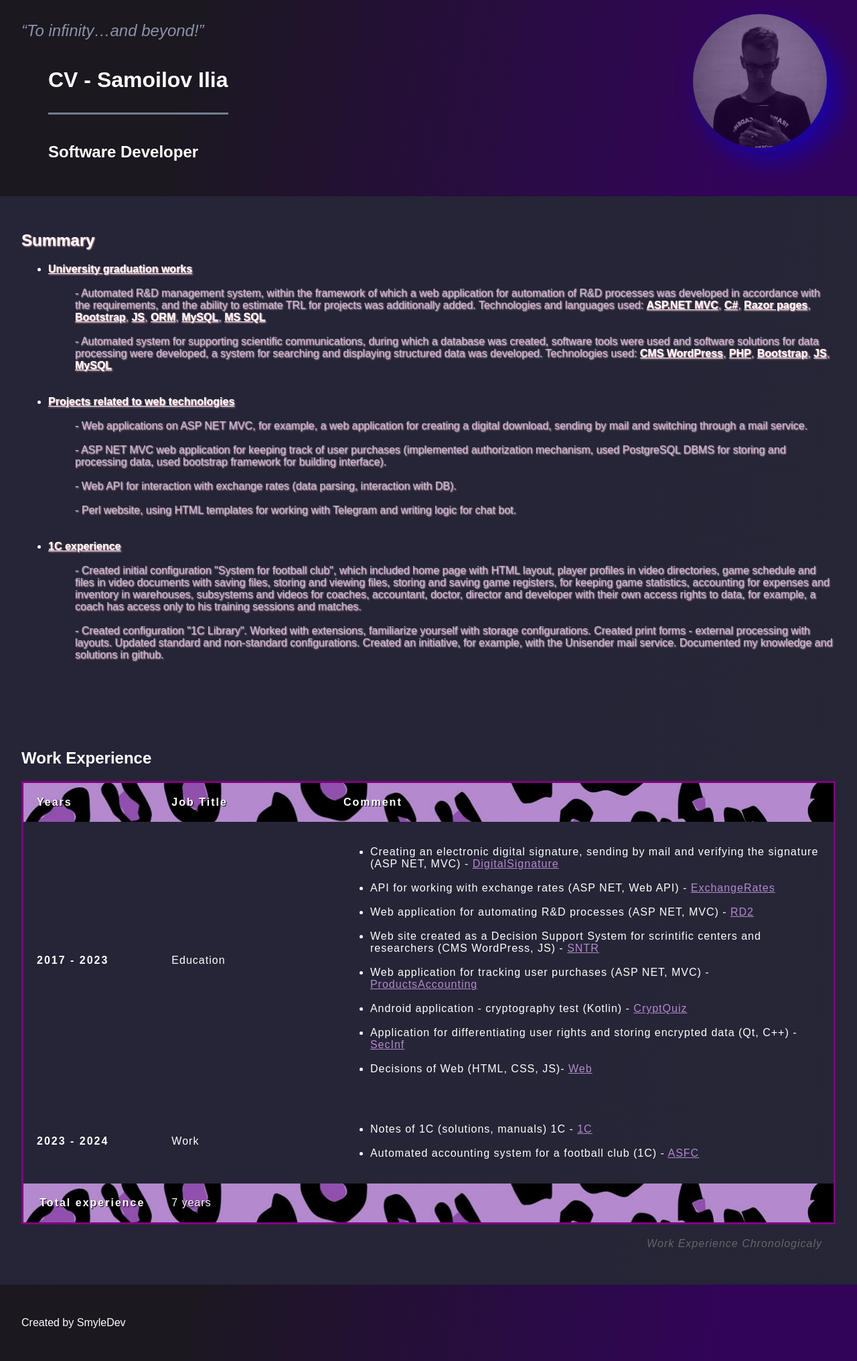
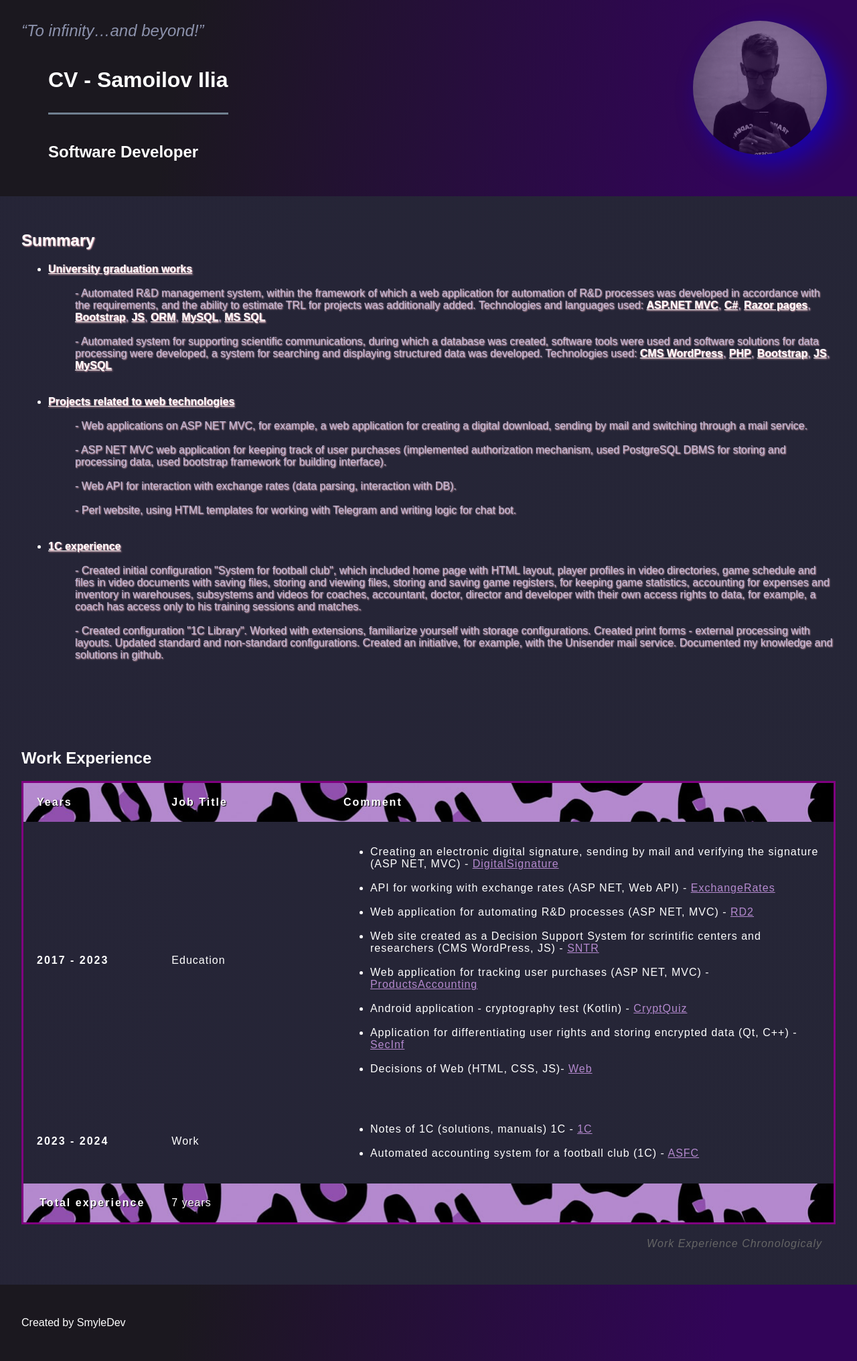
Before and after one commit to smyledev/smyledev.github.io, a Jekyll site: the page cv.html, which Jekyll copies as it is, in a window 1280 px wide. Shown: the whole page at 67% size. Built offline with Jekyll 4.4.1, drawn with Linux system fonts in a browser that asks for light colours; some web fonts are replaced.

Commit message:
Update cv.html

```diff
--- a/cv.html
+++ b/cv.html
@@ -16,7 +16,7 @@
                     <h2>Software Developer</h2>
                 </li>
                 <li style="display: inline;">
-                    <figure style="display: inline-block; position: absolute; top: 5px; right: 5px;">
+                    <figure style="display: inline-block; position: absolute; top: 15px; right: 5px;">
                         <img src="images/photo.jpeg" style="width:200px; border-radius: 100%; opacity: 0.5; filter: drop-shadow(16px 16px 20px blue);" alt="Photo">
                     </figure>
                 </li>
```
